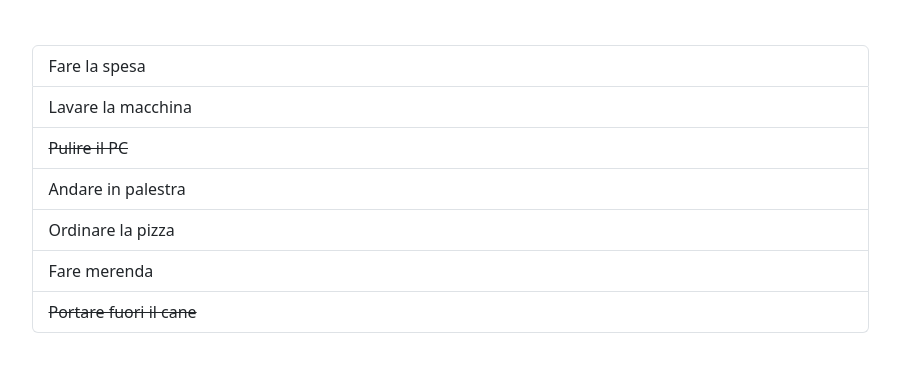
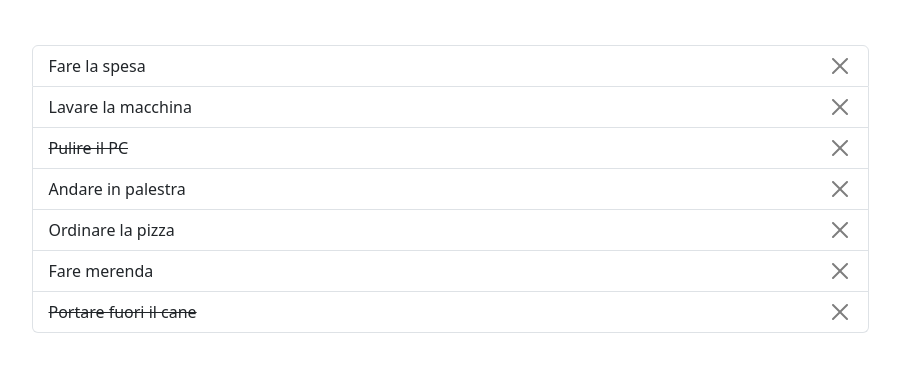
Before and after one commit to GuglielmoBini/vue-todolist, a plain HTML site: page index.html in a window 1280 px wide. Shown: the part 82-454 px from the top of the page, without its empty margins (190-1090 px from the left). Drawn offline with nearby package versions, Linux system fonts and the light colour scheme.

Commit message:
added remove button and delete task function

```diff
--- a/index.html
+++ b/index.html
@@ -38,11 +38,16 @@
         <main class="w-75 mx-auto mt-5">
           <ul class="list-group">
             <li
-              v-for="task in tasks"
-              class="list-group-item"
+              v-for="(task, i) in tasks"
+              class="list-group-item d-flex justify-content-between"
               :class="{'task-done' : task.done}"
             >
               {{task.text}}
+              <button
+                type="button"
+                class="btn-close"
+                @click="deleteTask(i)"
+              ></button>
             </li>
           </ul>
         </main>
--- a/js/script.js
+++ b/js/script.js
@@ -29,6 +29,7 @@ const app = Vue.createApp({
   name: "ToDoList",
   data() {
     return {
+      // array di oggetti
       tasks: [
         {
           text: "Fare la spesa",
@@ -61,6 +62,12 @@ const app = Vue.createApp({
       ],
     };
   },
+  methods: {
+    // funzione per rimuovere tasks
+    deleteTask(index) {
+      this.tasks.splice(index, 1);
+    },
+  },
 });
 
 // monto app
```
